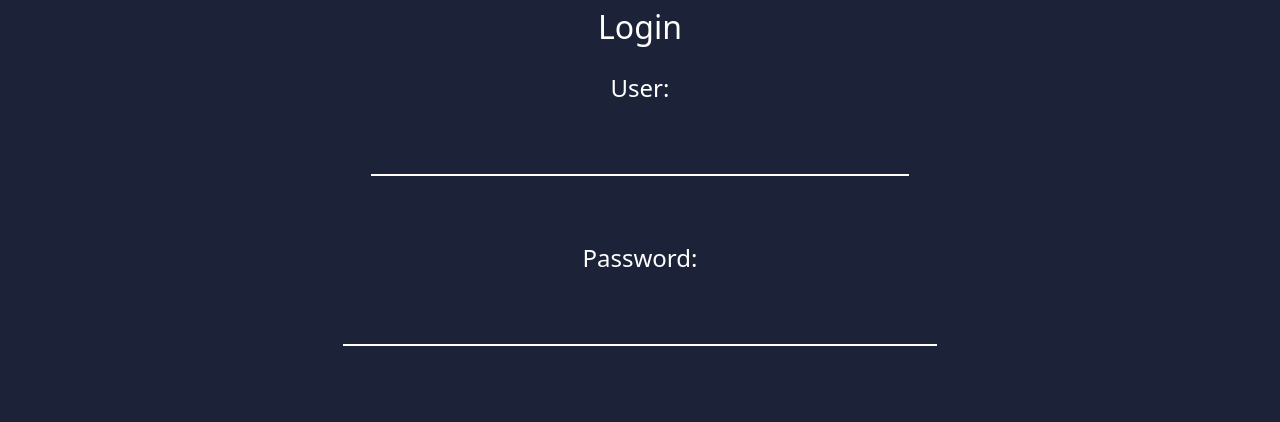
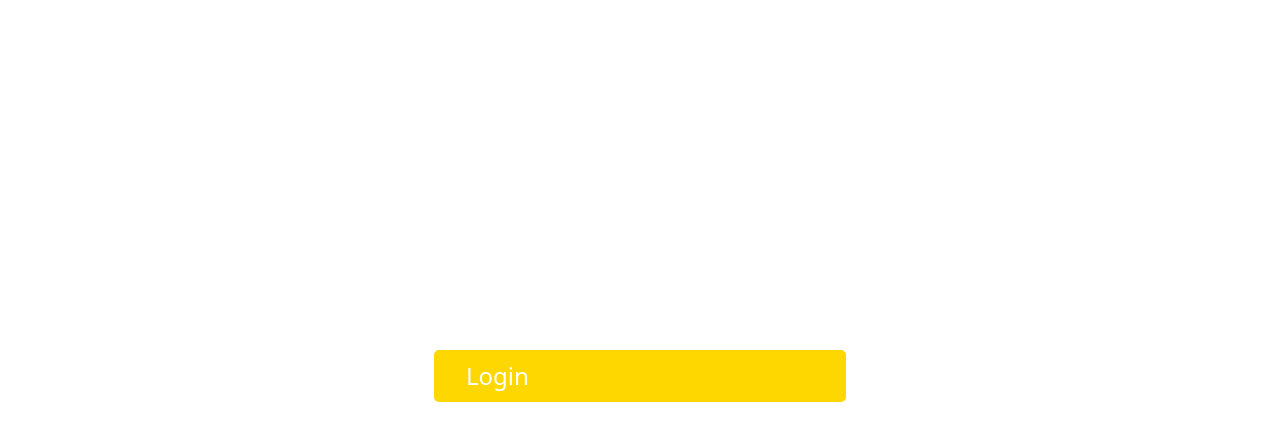
Before and after one commit to thinesan29/BNTA_Capstone_GroupProject, a React (Create React App) app in the folder client/: page /Login in a window 1280 px wide. Shown: the part 378-800 px from the top of the page. Built offline with nearby package versions, Linux system fonts and the light colour scheme.

Commit message:
added divs for login form

```diff
--- a/client/src/App.css
+++ b/client/src/App.css
@@ -28,14 +28,25 @@ a:hover{
 
 /* Login Page CSS starts here */
 
+.login-container {
+  display: flex;
+  flex-direction: column;
+  align-items: center;
+  justify-content: center;
+  height: 100vh;
+  background-color: white;
+  }
+
   .login-form {
   display: flex;
   flex-direction: column;
   align-items: center;
   justify-content: center;
-  height: 100vh;
   background-color: #1c2237;
   color: white;
+  padding: 2rem;
+  border-radius: 5px;
+  box-shadow: 0 0 20px rgba(0, 0, 0, 0.3);
   }
 
   h2 {
@@ -47,86 +58,66 @@ form {
   display: flex;
   flex-direction: column;
   align-items: center;
-  justify-content: center;
   }
 
   label {
-  font-size: 1.5rem;
+  display: flex;
+  flex-direction: column;
+  align-items: center;
   margin: 1rem 0;
-  position: relative;
   }
 
-input[type="text"], input[type="password"] {
-  font-size: 2rem;
-  padding: 10px;
+  input[type="login-text"],
+  input[type="login-password"] {
   border: none;
+  border-bottom: 2px solid transparent;
+  font-size: 1.5rem;
+  padding: 0.5rem;
   background-color: transparent;
-  border-bottom: 2px solid #fff;
-  color: #fff;
-  width: 100%;
-  margin-bottom: 2rem;
+  color: white;
+  transition: border-color 0.3s ease, box-shadow 0.3s ease;
   }
 
-input[type="text"]:focus, input[type="password"]:focus {
-  outline: none;
+  input[type="login-text"]:focus,
+  input[type="login-password"]:focus {
+  border-color: #ffd700;
+  box-shadow: 0 0 10px 2px #ffd700;
   }
 
-input[type="text"]:focus::after {
-  content: "";
-  position: absolute;
-  bottom: -6px;
-  left: 0;
-  width: 100%;
-  height: 2px;
-  background-color: #ffd700;
-  animation: shimmer-gold 2s infinite;
+  input[type="login-text"]:focus {
+  box-shadow: 0 0 10px 2px gold;
   }
 
-input[type="password"]:focus::after {
-  content: "";
-  position: absolute;
-  bottom: -6px;
-  left: 0;
-  width: 100%;
-  height: 2px;
-  background-color: #00bfff;
-  animation: shimmer-blue 2s infinite;
+  input[type="login-password"]:focus {
+  box-shadow: 0 0 10px 2px navy;
   }
 
-input[type="submit"] {
-  font-size: 2rem;
-  padding: 10px;
+  input[type="login-submit"] {
+  background-color: gold;
   border: none;
+  padding: 0.5rem 2rem;
   border-radius: 5px;
-  background: linear-gradient(to right, #ffd700, #00bfff, #ffd700);
-  color: #fff;
+  font-size: 1.5rem;
+  color: white;
+  margin-top: 2rem;
   cursor: pointer;
-  transition: all 0.3s ease;
-  margin-top: 2rem;
+  transition: color 0.3s ease, box-shadow 0.3s ease;
   }
 
-input[type="submit"]:hover {
-  box-shadow: 0 0 10px 2px #e89e1c;
+  input[type="login-submit"]:hover {
+  background-color: navy;
+  box-shadow: 0 0 10px 2px navy;
+  color: white;
   }
 
-@keyframes shimmer-gold {
+  @keyframes shimmer {
   0% {
-    background-position: -300px 0;
+  background-position: left;
   }
   100% {
-    background-position: 300px 0;
+  background-position: right;
   }
   }
-
-@keyframes shimmer-blue {
-  0% {
-    background-position: -300px 0;
-  }
-  100% {
-    background-position: 300px 0;
-  }
-}
-
 
 /* Login Page CSS ends here */
 
@@ -1214,6 +1205,7 @@ input[type="submit"]:hover {
 }
 
 
+
 /* css for nav dots ends here */
 
 /*  */
--- a/client/src/Components/LoginForm.js
+++ b/client/src/Components/LoginForm.js
@@ -13,18 +13,18 @@ const LoginForm = () => {
 
 
   return (
-    <div className="login-form">
+    <div className="login-container">
       <h2>Login</h2>
       <form onSubmit={handleSubmit}>
         <label>
           User:
-          <input type="text" value={user} onChange={(e) => setUser(e.target.value)} />
+          <input type="login-text" value={user} onChange={(e) => setUser(e.target.value)} />
         </label>
         <label>
           Password:
-          <input type="password" value={password} onChange={(e) => setPassword(e.target.value)} />
+          <input type="login-password" value={password} onChange={(e) => setPassword(e.target.value)} />
         </label>
-        <input type="submit" value="Login" />
+        <input type="login-submit" value="Login" />
       </form>
     </div>
   );
```
Lines whose indentation alone changed are shown as unchanged.
